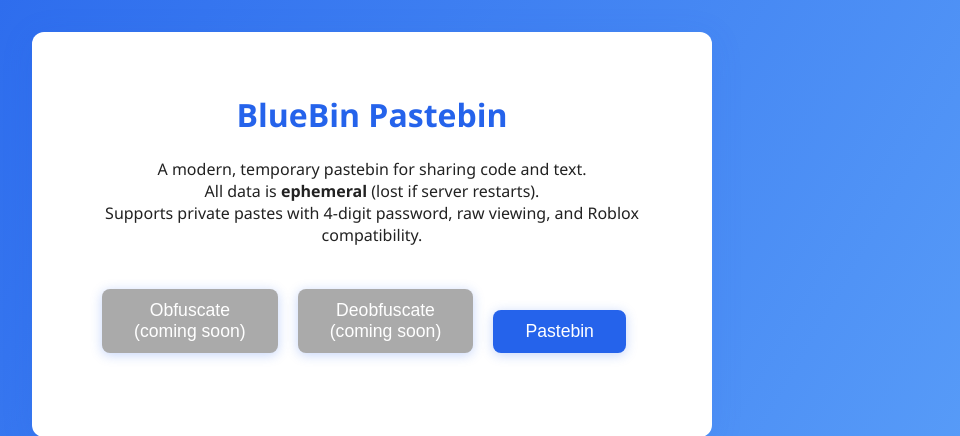
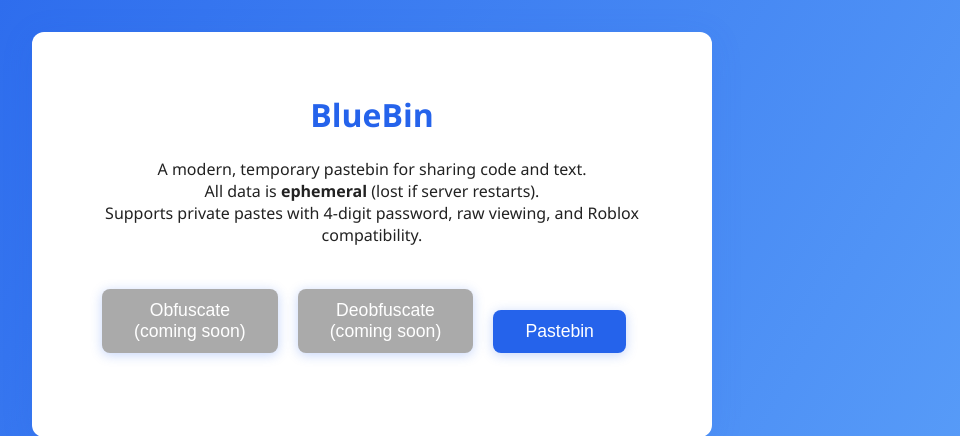
Before and after one commit to TrueBlue23/bluebin233, a FastAPI app: template templates/index.html in a window 1280 px wide. Shown: the top 436 px of the page, without its empty margins (268-1228 px from the left). Run offline with FastAPI, Linux system fonts and the light colour scheme; the template is opened without the code that fills it, so the values that code supplies are empty.

Commit message:
Update index.html

```diff
--- a/templates/index.html
+++ b/templates/index.html
@@ -1,13 +1,13 @@
 <!DOCTYPE html>
 <html>
 <head>
-  <title>BlueBin Pastebin</title>
-  <link href="bluebin/style.css" rel="stylesheet">
+  <title>BlueBin</title>
+  <link href="/static/style.css" rel="stylesheet">
   <link rel="icon" href="/static/favicon.ico">
 </head>
 <body>
   <div class="card" style="text-align:center;">
-    <h1>BlueBin Pastebin</h1>
+    <h1>BlueBin</h1>
     <p>
       A modern, temporary pastebin for sharing code and text.<br>
       All data is <b>ephemeral</b> (lost if server restarts).<br>
```
